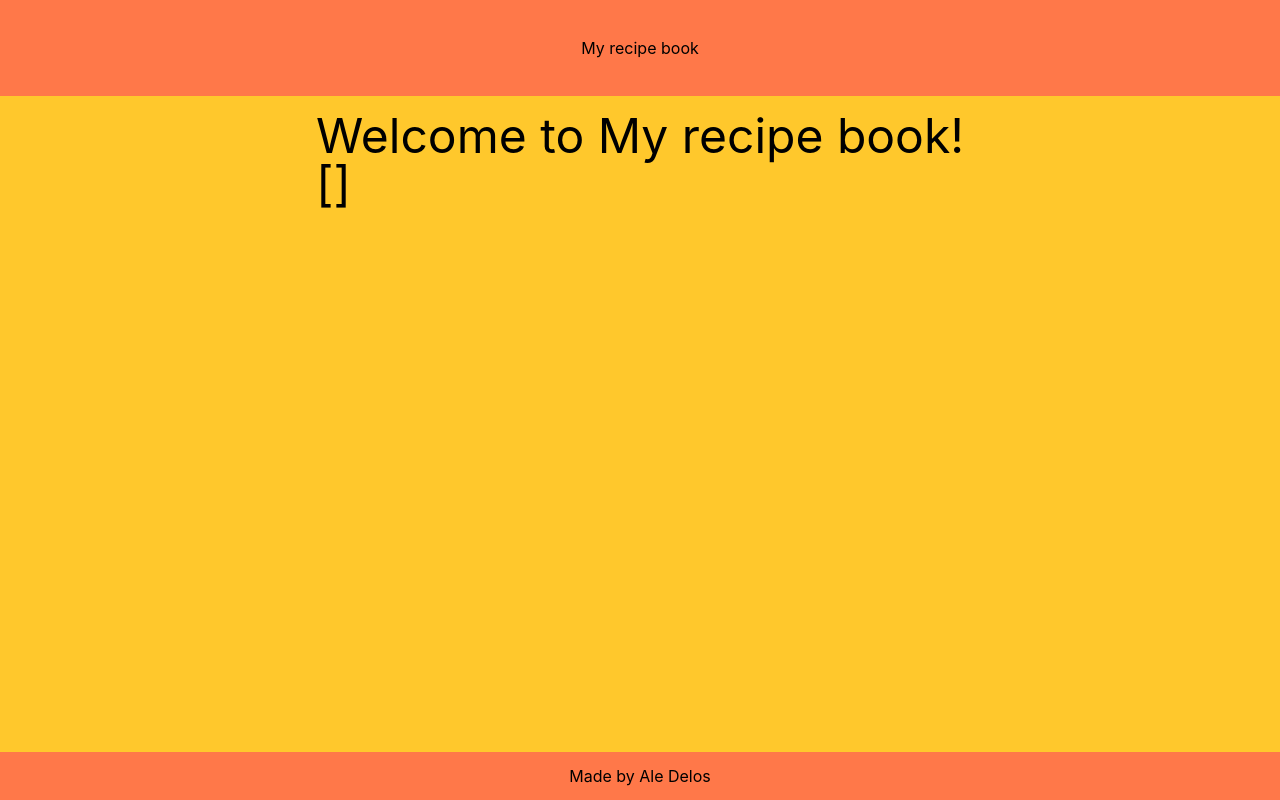
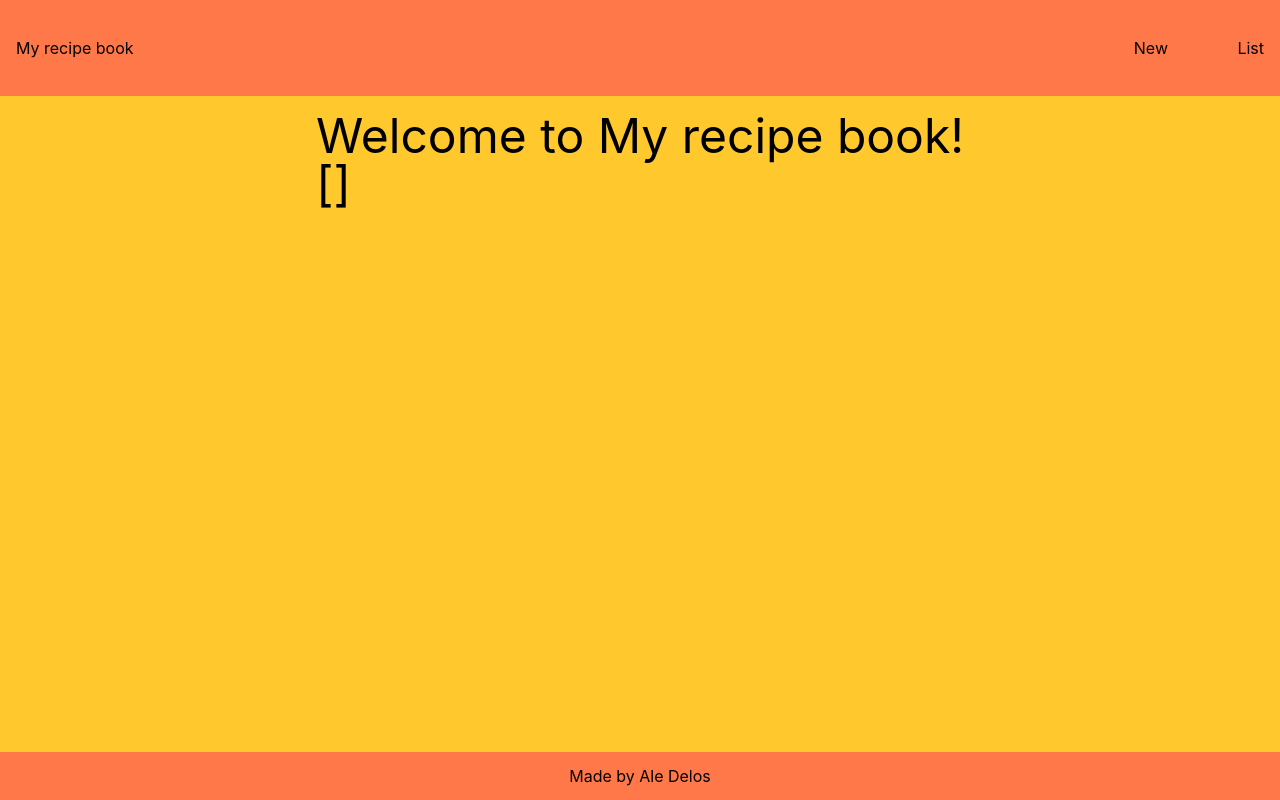
Before and after one commit to aledeloss/recibe-book, a Next.js app: page / in a window 1280 px wide. Built offline with nearby package versions, Linux system fonts and the light colour scheme.

Commit message:
Add basic header

```diff
--- /dev/null
+++ b/components/Header.tsx
@@ -0,0 +1,40 @@
+import Link from 'next/link';
+import React from 'react';
+
+interface LinkData {
+  route: string;
+  label: string;
+}
+const navData: LinkData[] = [
+  {
+    route: '/recipes/new',
+    label: 'New'
+  },
+  {
+    route: '/',
+    label: 'List'
+  }
+];
+
+const Header = () => {
+  return (
+    <header className='bg-orange p-4 h-24 flex justify-between items-center'>
+      <Link href='/'>My recipe book</Link>
+      <nav>
+        <ul className='flex justify-between'>
+          <>
+            {navData.map((link) => {
+              return (
+                <li className='w-24 flex justify-end' key={link.route}>
+                  <Link href={link.route}>{link.label}</Link>
+                </li>
+              );
+            })}
+          </>
+        </ul>
+      </nav>
+    </header>
+  );
+};
+
+export default Header;
--- a/components/Layout.tsx
+++ b/components/Layout.tsx
@@ -1,6 +1,7 @@
 import React from 'react';
 import Head from 'next/head';
 import Link from 'next/link';
+import Header from './Header';
 
 const Layout = ({ children }: { children: JSX.Element }) => {
   return (
@@ -10,9 +11,7 @@ const Layout = ({ children }: { children: JSX.Element }) => {
         <meta name='description' content='Generated by create next app' />
         <link rel='icon' href='/favicon.ico' />
       </Head>
-      <header className='bg-orange h-24 flex justify-center items-center'>
-        <Link href='/'>My recipe book</Link>
-      </header>
+      <Header />
       <main className='p-4'>{children}</main>
       <footer className='bg-orange h-12 flex justify-center items-center absolute bottom-0 w-full'>
         <span>
```
